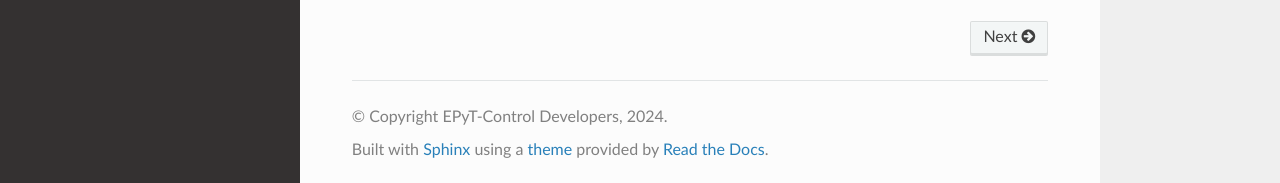
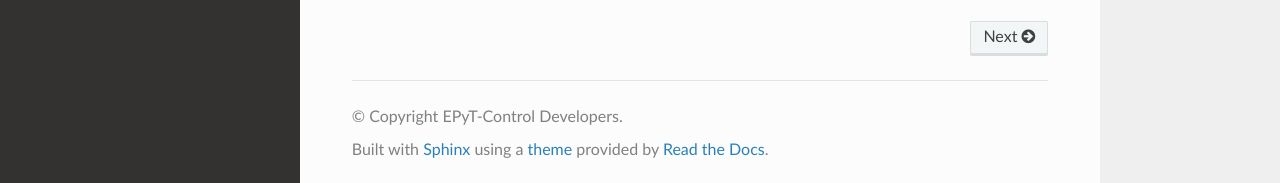
Before and after one commit to HammerLabML/EPyT-Control, a Sphinx documentation site: the page built from docs/index.rst, in a window 1280 px wide and 1223 px high. Shown: the part 1037-1220 px from the top of the window. Built offline with Sphinx 7.4.7 and the Read the Docs theme 3.1.0, drawn with Linux system fonts in a browser that asks for light colours.

Commit message:
Docs: Remove year from copyright

```diff
--- a/docs/conf.py
+++ b/docs/conf.py
@@ -19,7 +19,7 @@ sys.path.insert(0, os.path.abspath('../'))
 # -- Project information -----------------------------------------------------
 
 project = 'EPyT-Control'
-copyright = 'EPyT-Control Developers, 2024'
+copyright = 'EPyT-Control Developers'
 author = 'André Artelt'
 
 
```
